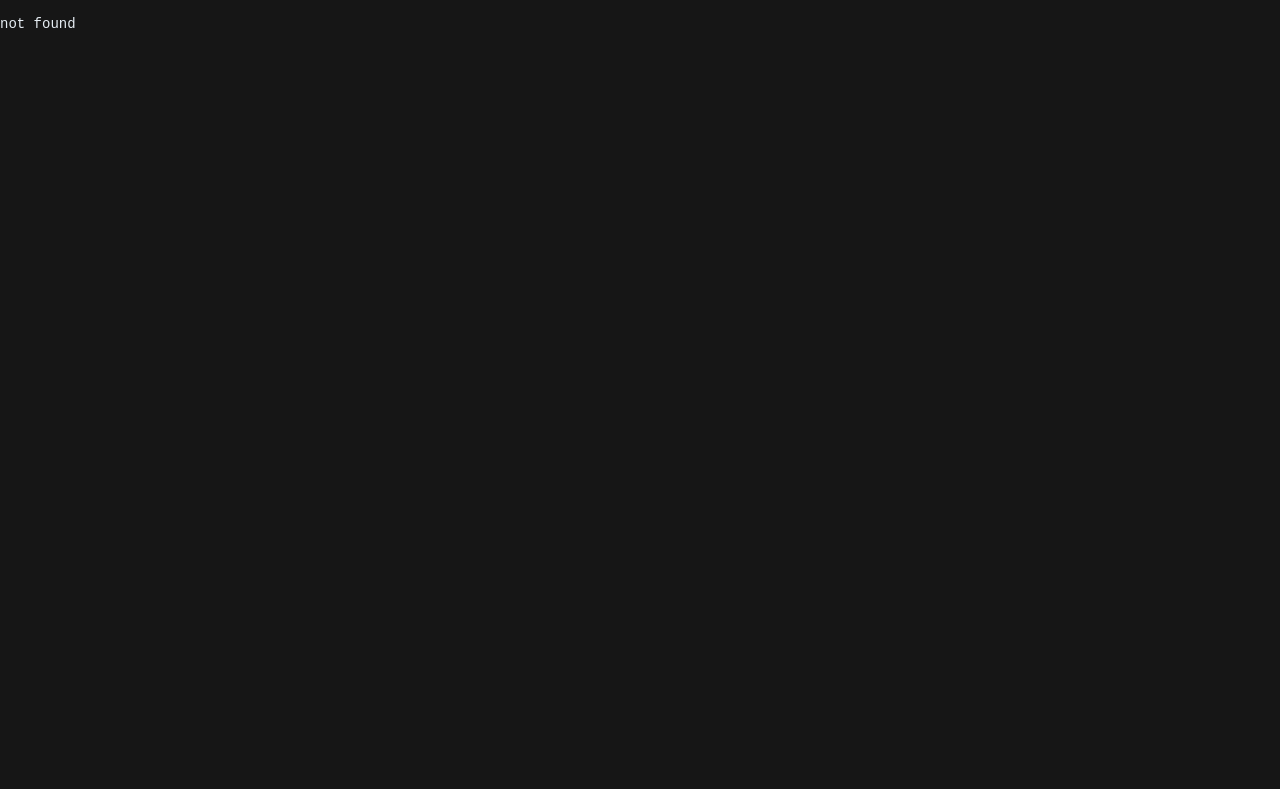
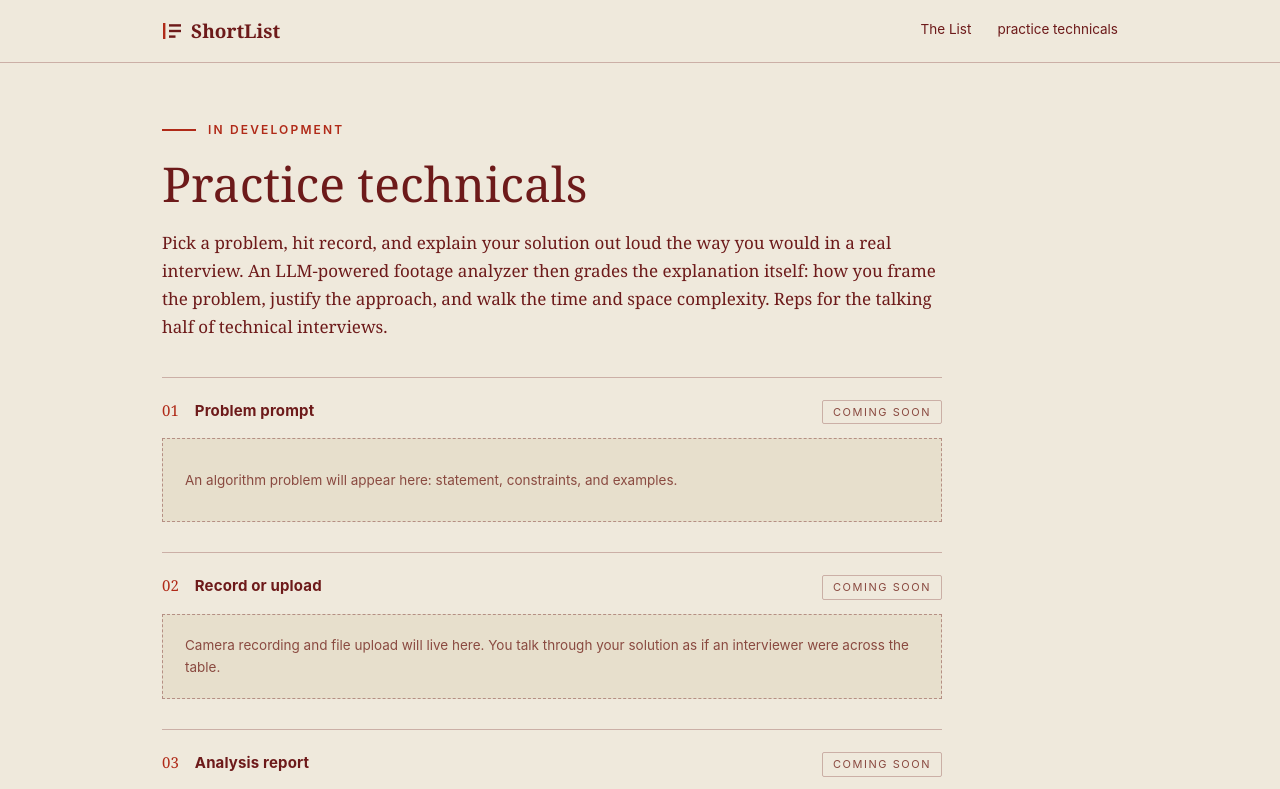
Before and after one commit to AyaanFaisal21/InternTracker, a React (Vite) app in the folder frontend/: page /practice in a window 1280 px wide. Shown: the top 789 px of the page. Built offline with nearby package versions, Linux system fonts and the light colour scheme; no server answers.

Commit message:
add practice page skeleton

```diff
--- a/frontend/src/main.tsx
+++ b/frontend/src/main.tsx
@@ -2,10 +2,11 @@ import { createRoot } from "react-dom/client";
 import { BrowserRouter, Route, Routes, useLocation } from "react-router-dom";
 import Landing from "./pages/Landing";
 import Listings from "./pages/Listings";
+import Practice from "./pages/Practice";
 import "./styles/base.css";
 
-// Key the board by its query string: each preset URL mounts a fresh page,
-// matching the full page loads of the Python server.
+// Key the board by its query string: a shared filter URL mounts a fresh
+// page, matching the full page loads of the Python server.
 function ListingsRoute() {
   const { search } = useLocation();
   return <Listings key={search} />;
@@ -18,6 +19,7 @@ createRoot(document.getElementById("root")!).render(
     <Routes>
       <Route path="/" element={<Landing />} />
       <Route path="/listings" element={<ListingsRoute />} />
+      <Route path="/practice" element={<Practice />} />
       <Route path="*" element={<pre>not found</pre>} />
     </Routes>
   </BrowserRouter>,
--- /dev/null
+++ b/frontend/src/pages/Practice.tsx
@@ -0,0 +1,61 @@
+// "/practice" page: skeleton for the video-explanation grader. Placeholder
+// zones only; no recording, upload, or analysis is wired up yet.
+
+import { useEffect } from "react";
+import { recordVisit } from "../api";
+import LightShell from "../components/LightShell";
+import "../styles/practice.css";
+
+const ZONES = [
+  {
+    no: "01",
+    title: "Problem prompt",
+    frame:
+      "An algorithm problem will appear here: statement, constraints, and examples.",
+  },
+  {
+    no: "02",
+    title: "Record or upload",
+    frame:
+      "Camera recording and file upload will live here. You talk through your solution as if an interviewer were across the table.",
+  },
+  {
+    no: "03",
+    title: "Analysis report",
+    frame:
+      "The graded report lands here: how you framed the problem, justified the approach, and handled complexity.",
+  },
+];
+
+export default function Practice() {
+  useEffect(() => {
+    document.title = "Shortlist · Practice";
+    recordVisit("practice");
+  }, []);
+
+  return (
+    <LightShell page="page-practice">
+      <div className="phead">
+        <div className="eyebrow">In development</div>
+        <h1>Practice technicals</h1>
+        <p className="lede">
+          Pick a problem, hit record, and explain your solution out loud the
+          way you would in a real interview. An LLM-powered footage analyzer
+          then grades the explanation itself: how you frame the problem,
+          justify the approach, and walk the time and space complexity. Reps
+          for the talking half of technical interviews.
+        </p>
+      </div>
+      {ZONES.map((z) => (
+        <section className="zone" key={z.no}>
+          <div className="zone-head">
+            <span className="zone-no">{z.no}</span>
+            <h2>{z.title}</h2>
+            <span className="soon">coming soon</span>
+          </div>
+          <div className="zone-frame">{z.frame}</div>
+        </section>
+      ))}
+    </LightShell>
+  );
+}
--- /dev/null
+++ b/frontend/src/styles/practice.css
@@ -0,0 +1,20 @@
+/* "/practice" skeleton: intro plus numbered coming-soon zones on the light
+   shell. Scoped under .page-practice. */
+
+.page-practice .phead { padding: 58px 0 36px; max-width: 780px; }
+.page-practice h1 { font: 400 clamp(2.1rem, 4.5vw, 3rem)/1.12 Georgia, "Times New Roman", serif;
+                    margin: 18px 0; }
+.page-practice .lede { margin: 0; font: 400 17px/1.65 Georgia, "Times New Roman", serif; }
+
+.page-practice .zone { border-top: 1px solid var(--rule); padding: 22px 0 30px; max-width: 780px; }
+.page-practice .zone:last-of-type { margin-bottom: 64px; }
+.page-practice .zone-head { display: flex; align-items: baseline; gap: 16px; }
+.page-practice .zone-no { font: 400 15px Georgia, "Times New Roman", serif; color: var(--scarlet); }
+.page-practice .zone-head h2 { margin: 0; font-size: 15px; font-weight: 650; letter-spacing: 0.01em; }
+.page-practice .soon { margin-left: auto; font-size: 11px; letter-spacing: 0.14em;
+                       text-transform: uppercase; color: var(--ink-soft);
+                       border: 1px solid var(--rule); border-radius: 2px; padding: 3px 10px; }
+.page-practice .zone-frame { margin-top: 14px; min-height: 84px; display: flex; align-items: center;
+                             border: 1px dashed rgba(109, 26, 26, 0.4); background: var(--paper-deep);
+                             padding: 20px 22px; color: var(--ink-soft); font-size: 13.5px;
+                             line-height: 1.6; }
```
Also changed, not shown: 1 other file (tests, documents, lock files or other folders).
